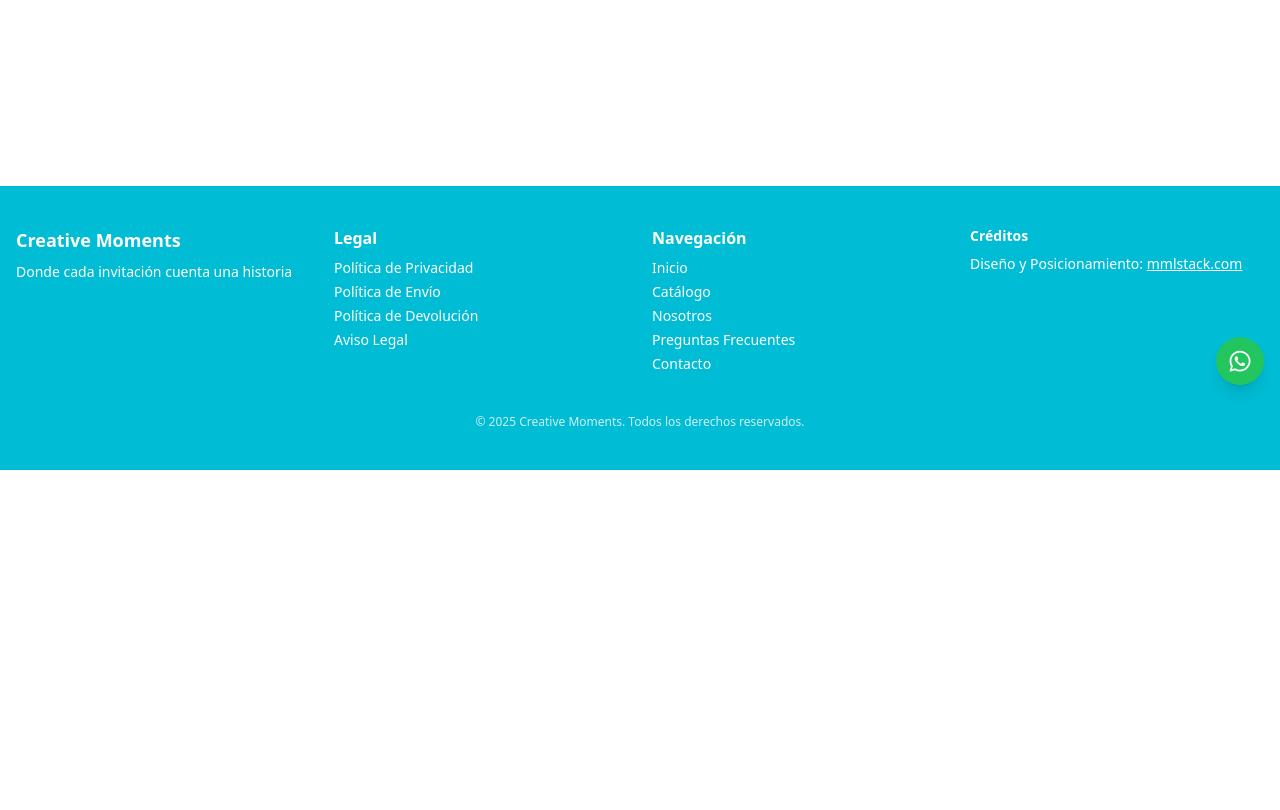
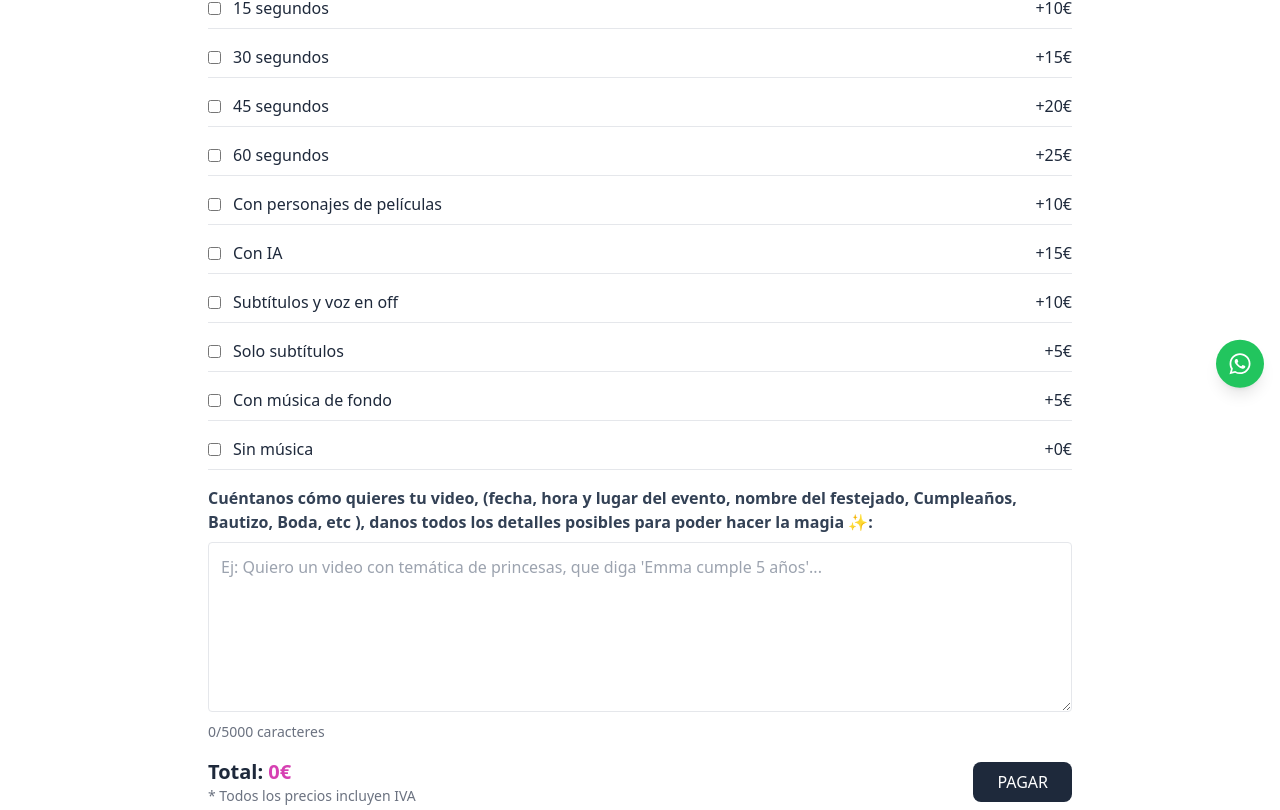
Before and after one commit to MarianDark/Creative-Moments, a React (Create React App) app in the folder frontend/: page /personalizacion in a window 1280 px wide. Shown: the part 330-1140 px from the top of the page. Before the commit the page ends 800 px from the top, so only its background shows below. Built offline with nearby package versions, Linux system fonts and the light colour scheme.

Commit message:
Se añade pagina de catalogo y personalizacion

```diff
--- a/frontend/src/App.jsx
+++ b/frontend/src/App.jsx
@@ -7,6 +7,7 @@ import HeroBanner from "./components/HeroBanner";
 import Carousel from "./components/Carousel";
 
 import Catalogo from "./pages/Catalogo";
+import Personalizacion from './pages/Personalizacion';
 import Nosotros from "./pages/Nosotros";
 import FAQ from "./pages/FAQ";
 import Contacto from "./pages/Contacto";
@@ -34,6 +35,7 @@ const App = () => {
               </>
             } />
             <Route path="/catalogo" element={<Catalogo />} />
+            <Route path="/personalizacion" element={<Personalizacion />} />
             <Route path="/quienes-somos" element={<Nosotros />} />
             <Route path="/faq" element={<FAQ />} />
             <Route path="/contacto" element={<Contacto />} />
--- a/frontend/src/components/Header.jsx
+++ b/frontend/src/components/Header.jsx
@@ -1,7 +1,7 @@
-import React, { useState } from 'react';
-import { Link } from 'react-router-dom';
-import { FaBars, FaTimes } from 'react-icons/fa';
-import logo from '../assets/logo.png'; // Asegúrate de poner tu logo aquí
+import React, { useState } from "react";
+import { Link } from "react-router-dom";
+import { FaBars, FaTimes } from "react-icons/fa";
+import logo from "../assets/logo.png"; // Asegúrate de poner tu logo aquí
 
 const Header = () => {
   const [menuOpen, setMenuOpen] = useState(false);
@@ -19,15 +19,49 @@ const Header = () => {
 
         {/* DESKTOP MENU */}
         <nav className="hidden md:flex gap-14">
-          <Link to="/" className="text-mmlblack hover:text-mmlpink font-semibold">Inicio</Link>
-          <Link to="/catalogo" className="text-mmlblack hover:text-mmlpink font-semibold">Catálogo</Link>
-          <Link to="/quienes-somos" className="text-mmlblack hover:text-mmlpink font-semibold">Nosotros</Link>
-          <Link to="/faq" className="text-mmlblack hover:text-mmlpink font-semibold">Preguntas Frecuentes</Link>
-          <Link to="/contacto" className="text-mmlblack hover:text-mmlpink font-semibold">Contacto</Link>
+          <Link
+            to="/"
+            className="text-mmlblack hover:text-mmlpink font-semibold"
+          >
+            Inicio
+          </Link>
+          <Link
+            to="/catalogo"
+            className="text-mmlblack hover:text-mmlpink font-semibold"
+          >
+            Catálogo
+          </Link>
+          <Link
+            to="/personalizacion"
+            className="text-mmlblack hover:text-mmlpink font-semibold"
+          >
+            Personaliza tu video
+          </Link>
+          <Link
+            to="/quienes-somos"
+            className="text-mmlblack hover:text-mmlpink font-semibold"
+          >
+            Nosotros
+          </Link>
+          <Link
+            to="/faq"
+            className="text-mmlblack hover:text-mmlpink font-semibold"
+          >
+            Preguntas Frecuentes
+          </Link>
+          <Link
+            to="/contacto"
+            className="text-mmlblack hover:text-mmlpink font-semibold"
+          >
+            Contacto
+          </Link>
         </nav>
 
         {/* MOBILE BUTTON */}
-        <button className="md:hidden text-2xl text-mmlpink" onClick={toggleMenu}>
+        <button
+          className="md:hidden text-2xl text-mmlpink"
+          onClick={toggleMenu}
+        >
           {menuOpen ? <FaTimes /> : <FaBars />}
         </button>
       </div>
@@ -35,11 +69,41 @@ const Header = () => {
       {/* MOBILE MENU */}
       {menuOpen && (
         <div className="md:hidden bg-white shadow-md px-6 pb-4 pt-2 flex flex-col gap-3">
-          <Link to="/" onClick={closeMenu} className="text-mmlblack hover:text-mmlpink">Inicio</Link>
-          <Link to="/catalogo" onClick={closeMenu} className="text-mmlblack hover:text-mmlpink">Catálogo</Link>
-          <Link to="/quienes-somos" onClick={closeMenu} className="text-mmlblack hover:text-mmlpink">Nosotros</Link>
-          <Link to="/faq" onClick={closeMenu} className="text-mmlblack hover:text-mmlpink">Preguntas Frecuentes</Link>
-          <Link to="/contacto" onClick={closeMenu} className="text-mmlblack hover:text-mmlpink">Contacto</Link>
+          <Link
+            to="/"
+            onClick={closeMenu}
+            className="text-mmlblack hover:text-mmlpink"
+          >
+            Inicio
+          </Link>
+          <Link
+            to="/catalogo"
+            onClick={closeMenu}
+            className="text-mmlblack hover:text-mmlpink"
+          >
+            Catálogo
+          </Link>
+          <Link
+            to="/quienes-somos"
+            onClick={closeMenu}
+            className="text-mmlblack hover:text-mmlpink"
+          >
+            Nosotros
+          </Link>
+          <Link
+            to="/faq"
+            onClick={closeMenu}
+            className="text-mmlblack hover:text-mmlpink"
+          >
+            Preguntas Frecuentes
+          </Link>
+          <Link
+            to="/contacto"
+            onClick={closeMenu}
+            className="text-mmlblack hover:text-mmlpink"
+          >
+            Contacto
+          </Link>
         </div>
       )}
     </header>
--- a/frontend/src/pages/Catalogo.jsx
+++ b/frontend/src/pages/Catalogo.jsx
@@ -1,7 +1,78 @@
+import { useState } from 'react';
+
+const videos = [
+  {
+    id: 1,
+    titulo: 'Invitación Princesas',
+    thumbnail: '/princesadisney.jpg', // debe existir en /public/videos/
+    videoUrl: '/videos/princesas.mp4',
+  },
+  {
+    id: 2,
+    titulo: 'Invitación Safari',
+    thumbnail: '/videos/safari-thumb.jpg',
+    videoUrl: '/videos/safari.mp4',
+  },
+  {
+    id: 3,
+    titulo: 'Invitación Superhéroes',
+    thumbnail: '/videos/superheroes-thumb.jpg',
+    videoUrl: '/videos/superheroes.mp4',
+  },
+  // Agrega más videos aquí
+];
+
 const Catalogo = () => {
+  const [videoSeleccionado, setVideoSeleccionado] = useState(null);
+
+  const handleSeleccionar = (video) => {
+    setVideoSeleccionado(video);
+  };
+
   return (
-    <div className="text-center py-20">
-      <h2 className="text-2xl font-bold text-mmlpink">Catálogo de invitaciones</h2>
+    <div className="max-w-6xl mx-auto px-4 py-16 text-slate-800">
+      <h1 className="text-3xl font-bold mb-10 text-center text-mmlpink">
+        Elige tu invitación favorita
+      </h1>
+
+      <div className="grid grid-cols-1 sm:grid-cols-2 md:grid-cols-3 gap-8">
+        {videos.map((video) => (
+          <div
+            key={video.id}
+            className="bg-white shadow-lg rounded-lg overflow-hidden hover:shadow-2xl transition duration-300"
+          >
+            <img
+              src={video.thumbnail}
+              alt={video.titulo}
+              className="w-full h-48 object-cover"
+            />
+            <div className="p-4">
+              <h2 className="text-lg font-semibold mb-2">{video.titulo}</h2>
+              <button
+                onClick={() => handleSeleccionar(video)}
+                className="bg-slate-800 text-white px-4 py-2 rounded hover:text-mmlgold transition"
+              >
+                Seleccionar
+              </button>
+            </div>
+          </div>
+        ))}
+      </div>
+
+      {videoSeleccionado && (
+        <div className="mt-12">
+          <h2 className="text-2xl font-bold mb-4 text-center">
+            Vista previa: {videoSeleccionado.titulo}
+          </h2>
+          <div className="flex justify-center">
+            <video
+              src={videoSeleccionado.videoUrl}
+              controls
+              className="w-full max-w-xl rounded-lg shadow-xl"
+            />
+          </div>
+        </div>
+      )}
     </div>
   );
 };
--- /dev/null
+++ b/frontend/src/pages/Personalizacion.jsx
@@ -0,0 +1,113 @@
+import { useState } from "react";
+
+const opciones = [
+  { label: "Video horizontal", valor: "horizontal", precio: 0 },
+  { label: "Video vertical", valor: "vertical", precio: 0 },
+  { label: "15 segundos", valor: "15s", precio: 10 },
+  { label: "30 segundos", valor: "30s", precio: 15 },
+  { label: "45 segundos", valor: "45s", precio: 20 },
+  { label: "60 segundos", valor: "60s", precio: 25 },
+  { label: "Con personajes de películas", valor: "personajes", precio: 10 },
+  { label: "Con IA", valor: "ia", precio: 15 },
+  { label: "Subtítulos y voz en off", valor: "subvoz", precio: 10 },
+  { label: "Solo subtítulos", valor: "subtitulos", precio: 5 },
+  { label: "Con música de fondo", valor: "musica", precio: 5 },
+  { label: "Sin música", valor: "sinmusica", precio: 0 },
+];
+
+const Personalizacion = () => {
+  const [seleccionadas, setSeleccionadas] = useState([]);
+  const [descripcion, setDescripcion] = useState("");
+  const [error, setError] = useState("");
+
+  const toggleOpcion = (valor) => {
+    setSeleccionadas((prev) =>
+      prev.includes(valor) ? prev.filter((v) => v !== valor) : [...prev, valor]
+    );
+  };
+
+  const calcularTotal = () => {
+    return seleccionadas.reduce((total, valor) => {
+      const opcion = opciones.find((o) => o.valor === valor);
+      return total + (opcion?.precio || 0);
+    }, 0);
+  };
+
+  const handlePagar = () => {
+    if (descripcion.length > 5000) {
+      setError("Has excedido el límite de 5000 caracteres.");
+      return;
+    }
+    setError("");
+    // Simulación de redirección a pasarela
+    alert("Redirigiendo a la pasarela de pago...");
+    // window.location.href = '/pago'; // Aquí iría la ruta real
+  };
+
+  return (
+    <div className="max-w-4xl mx-auto px-4 py-20 text-slate-800">
+      <h1 className="text-3xl font-bold mb-8 text-center text-mmlpink">
+        Personaliza tu video invitación
+      </h1>
+
+      <div className="space-y-4">
+        {opciones.map((opcion) => (
+          <div
+            key={opcion.valor}
+            className="flex items-center justify-between border-b pb-2"
+          >
+            <label className="flex items-center space-x-3">
+              <input
+                type="checkbox"
+                checked={seleccionadas.includes(opcion.valor)}
+                onChange={() => toggleOpcion(opcion.valor)}
+                className="accent-mmlpink"
+              />
+              <span>{opcion.label}</span>
+            </label>
+            <span className="text-mmlgold">+{opcion.precio}€</span>
+          </div>
+        ))}
+
+        <div className="mt-6">
+          <label className="block font-semibold mb-2 text-slate-700">
+            Cuéntanos cómo quieres tu video, (fecha, hora y lugar del evento,
+            nombre del festejado, Cumpleaños, Bautizo, Boda, etc ), danos todos
+            los detalles posibles para poder hacer la magia ✨:
+          </label>
+          <textarea
+            value={descripcion}
+            onChange={(e) => setDescripcion(e.target.value)}
+            maxLength={5000}
+            rows={6}
+            className="w-full border rounded p-3 outline-none focus:ring-2 focus:ring-mmlpink"
+            placeholder="Ej: Quiero un video con temática de princesas, que diga 'Emma cumple 5 años'..."
+          />
+          <p className="text-sm text-gray-500 mt-1">
+            {descripcion.length}/5000 caracteres
+          </p>
+          {error && <p className="text-red-600 mt-1">{error}</p>}
+        </div>
+
+        <div className="flex justify-between items-center mt-6">
+          <div>
+            <p className="text-xl font-bold text-slate-800">
+              Total: <span className="text-mmlpink">{calcularTotal()}€</span>
+            </p>
+            <p className="text-sm text-gray-500">
+              * Todos los precios incluyen IVA
+            </p>
+          </div>
+          <button
+            onClick={handlePagar}
+            className="bg-slate-800 text-white px-6 py-2 rounded-lg hover:text-mmlgold transition"
+          >
+            PAGAR
+          </button>
+        </div>
+      </div>
+    </div>
+  );
+};
+
+export default Personalizacion;
```
Also changed, not shown: frontend/public/princesadisney.jpg (added).
